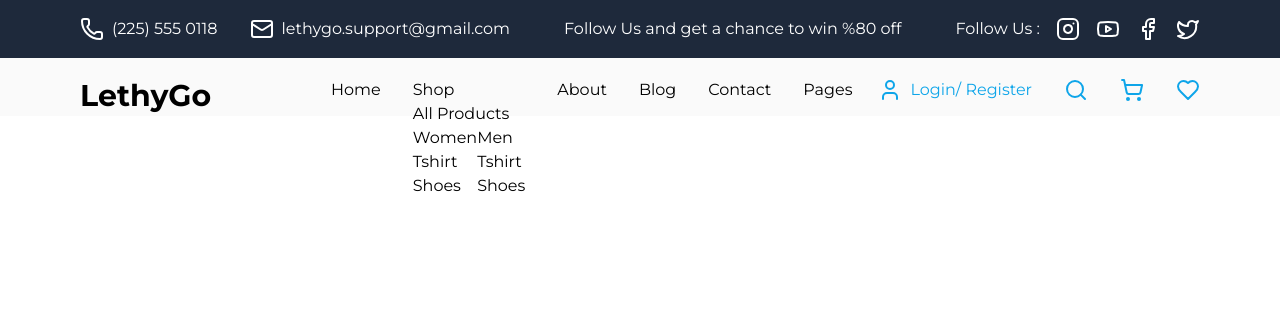
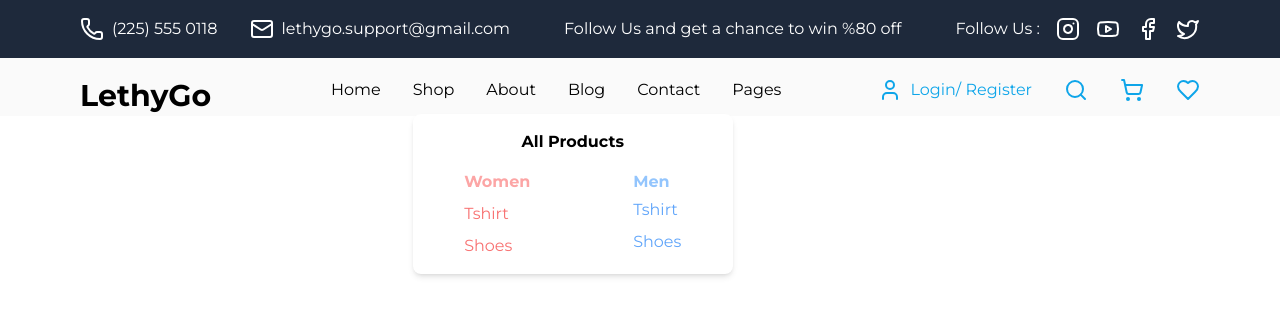
Before and after one commit to Feyzanur-Ak/LethyGo, a React (Vite) app in the folder LethyGo/: page / in a window 1280 px wide. Both pictures are taken after a click on the button "Shop". Shown: the top 316 px of the page. Built offline with nearby package versions, Linux system fonts and the light colour scheme.

Commit message:
Header ve DropDown Menu yapıldı

```diff
--- a/LethyGo/src/layout/DropDownMenu.jsx
+++ b/LethyGo/src/layout/DropDownMenu.jsx
@@ -10,27 +10,28 @@ const DropDownMenu = () => {
     }
 
   return (
-    <div>
+    <div className="relative text-left">
       <button
         onClick={toggleDropDown}>
         Shop
       </button>
 
       {isOpen && (
-      <div>
-        <div >
-            <h3>All Products</h3>
-            <div className="flex ">
-                <div>
-                    <h4>Women</h4>
-                    <ul>
-                        <li> <a href="#"></a>Tshirt</li>
-                        <li><a href="#"></a>Shoes</li>
+      <div className="absolute mt-3 py-4 bg-white shadow-md rounded-lg w-80">
+        <div className="cursor-pointer" >
+            <h3 className="text-center font-semibold mb-4">All Products</h3>
+            <div className="flex flex-row justify-around gap-8 px-4 ">
+                <div className="flex flex-col  gap-2">
+                    <h4 className="text-red-300 font-semibold">Women</h4>
+                    <ul className="flex flex-col gap-2 text-red-400">
+                        <li > <a href="#" ></a>Tshirt {/* Linkler güncellenecek sayfalar oluşturuldukça*/}
+                        </li>
+                        <li><a href="#" ></a>Shoes </li>
                     </ul>
                 </div>
-                <div>
-                    <h4>Men</h4>
-                    <ul>
+                <div className="flex flex-col gap-1">
+                    <h4 className="text-blue-300 font-semibold">Men</h4>
+                    <ul className="flex flex-col gap-2 text-blue-400">
                         <li> <a href="#"></a>Tshirt</li>
                         <li><a href="#"></a>Shoes</li>
                     </ul>
--- a/LethyGo/src/layout/Header.jsx
+++ b/LethyGo/src/layout/Header.jsx
@@ -1,17 +1,10 @@
-import { Phone } from "lucide-react";
-import { Mail } from "lucide-react";
-import { Instagram } from "lucide-react";
-import { Youtube } from "lucide-react";
-import { Facebook } from "lucide-react";
-import { Twitter } from "lucide-react";
-import { User } from "lucide-react";
-import { Search } from "lucide-react";
-import { ShoppingCart } from "lucide-react";
-import { Heart } from "lucide-react";
-import { Menu } from "lucide-react";
+import { Phone, Mail, Instagram, Youtube, Facebook, Twitter, User, Search, ShoppingCart, Heart, Menu,X } from "lucide-react";
 import DropDownMenu from "./DropDownMenu";
+import { useState } from "react";
 
 const Header = () => {
+  const [isMenuOpen, setIsMenuOpen] = useState(false);
+
   return (
     <section className="font-montserrat">
       {/* Mobil Header */}
@@ -21,9 +14,26 @@ const Header = () => {
           <User /> {/* Mobilde User ikonunu ekledik */}
           <Search />
           <ShoppingCart />
-          <Menu />
+         {/* Menü İkonu */}
+         <button onClick={() => setIsMenuOpen(!isMenuOpen)}>
+            {isMenuOpen ? <X /> : <Menu />}
+          </button>
         </div>
       </div>
+
+      {/* Mobil Menü */}
+      {isMenuOpen && (
+        <div className="absolute top-[58px] left-0 w-full bg-neutral-50 hadow-lg">
+          <ul className="flex flex-col items-center gap-4 py-4 text-neutral-500 cursor-pointer">
+            <li>Home</li>
+            <li className="font-bold ">
+              <a href="#">Product</a></li>
+            <li className="font-bold ">Pricing</li>
+            <li className="font-bold ">Contact</li>
+          </ul>
+        </div>
+      )}
+
 
       {/* Büyük Ekran Header */}
       <div className="hidden md:flex flex-col">
```
